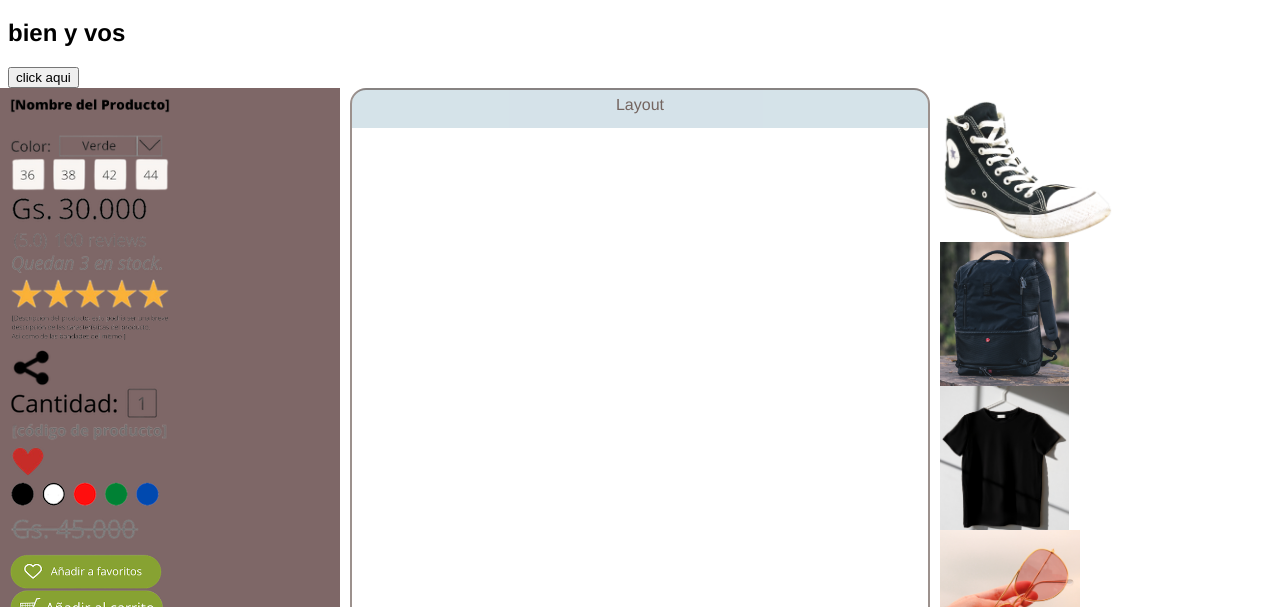
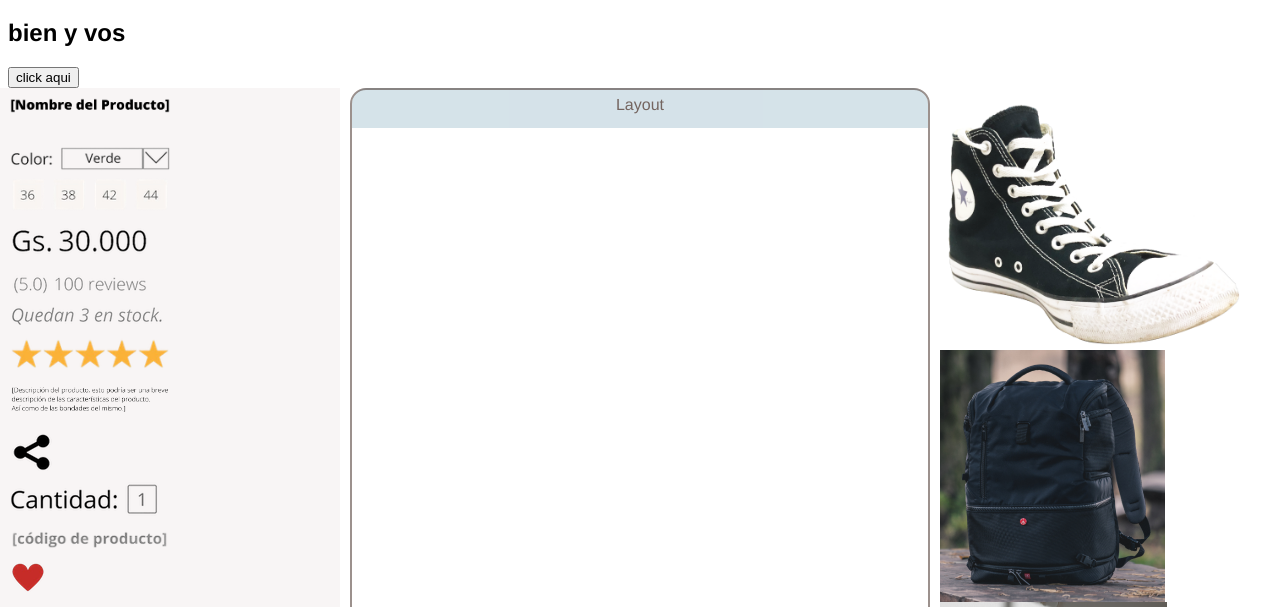
Before and after one commit to wilteralen/octocat, a plain HTML site: page index.html in a window 1280 px wide. Shown: the part 178-785 px from the top of the page. Drawn offline with Linux system fonts and the light colour scheme.

Commit message:
Add files via upload

```diff
--- a/index.html
+++ b/index.html
@@ -16,7 +16,7 @@
         <button>click aqui
         </button>
         <div id="pagina">
-            <div style ="background-color:rgb(126, 103, 103)"id="tablero-izquierdo" class="tablero">
+            <div style ="background-color:rgb(248, 245, 245)"id="tablero-izquierdo" class="tablero">
                 <div class="contenedor">
                     <img class="componente" alt="componente" id="componente1" src="./images/componente_1.png" />
                 </div>
--- a/style.css
+++ b/style.css
@@ -17,14 +17,14 @@ h1 {
     background-color: #91837e;
     width: 25%;
     position: absolute;
-    height: 75%;
+    height: 100%;
     padding: 10px;
     left: 0px;
   }
   #tablero-derecho {
     width: 25%;
     position: absolute;
-    height: 100%;
+    height: 175%;
     padding: 10px;
     right: 0px;
   }
```
